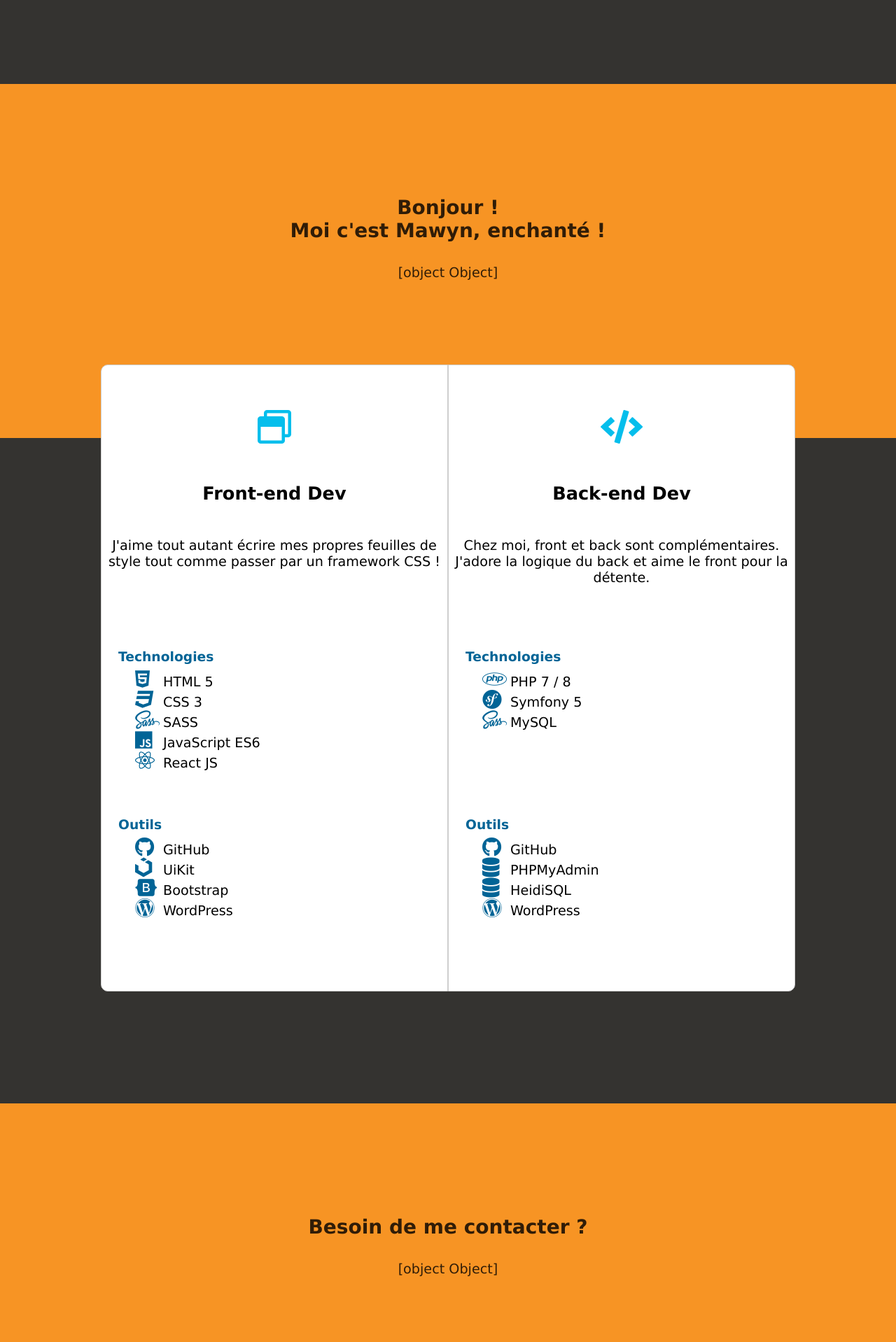
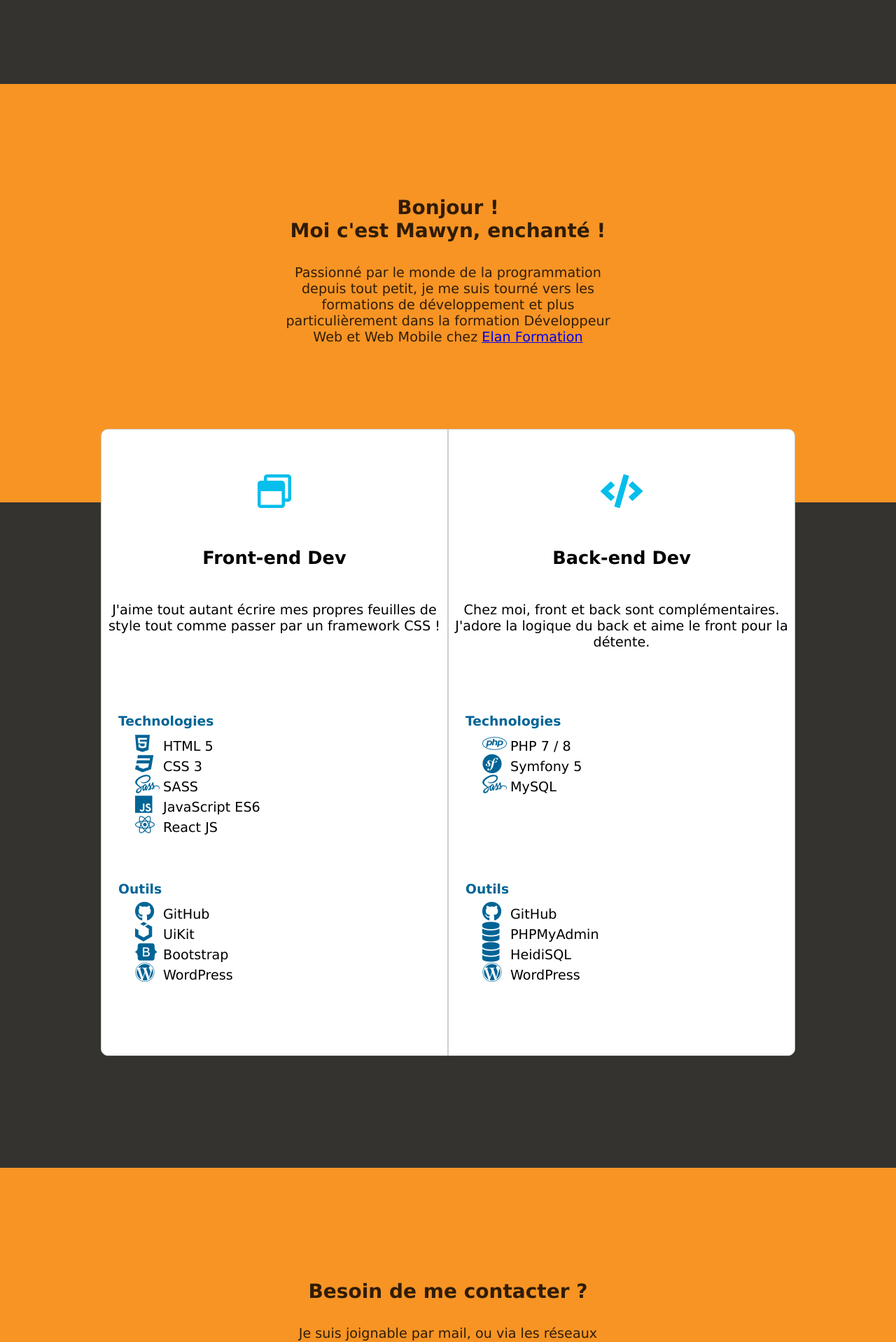
Before and after one commit to Nezertiam/portfolioreact, a React (Create React App) app: page / in a window 1280 px wide. Shown: the part 680-2598 px from the top of the page at 70% size. Built offline with nearby package versions, Linux system fonts and the light colour scheme.

Commit message:
[UPGRADE] Data distribution from app.js

```diff
--- a/colorpicker.css
+++ /dev/null
@@ -1,3 +0,0 @@
-html{
-    color: #63615b;
-}
--- a/src/App.js
+++ b/src/App.js
@@ -1,13 +1,18 @@
+import { useState } from "react";
 import GlobalStyle from "./components/GlobalStyle"
 import Navbar from "./components/Navbar";
 import Intro from "./pages/Intro";
+import data from "./datas/data"
 
 function App() {
+
+  const [datas, setDatas] = useState(data())
+
   return (
     <>
       <GlobalStyle />
       <Navbar />
-      <Intro />
+      <Intro datas={ datas }/>
     </>
   );
 }
--- a/src/components/ColoredSection.js
+++ b/src/components/ColoredSection.js
@@ -4,12 +4,25 @@
 
     return(
         <StyledSection className="coloredSection">
-            <div className="coloredSection__header">
-                <h1 className="coloredSection__title" dangerouslySetInnerHTML={{__html: content.title}}/>
-            </div>
-            <div className="coloredSection__body">
-                <p className="coloredSection__content" dangerouslySetInnerHTML={{__html: content.content}} />
-            </div>
+            {
+                content.title &&
+                <div className="coloredSection__header">
+                    <h1 className="coloredSection__title" dangerouslySetInnerHTML={{ __html: content.title }}/>
+                </div>
+            }
+
+            {
+                content.content &&
+                <div className="coloredSection__body">
+                    <p className="coloredSection__content">
+                        { content.content.text && content.content.text }
+                        {
+                            content.content.url &&
+                            <a href={ content.content.url }>{ content.content.label && content.content.label }</a>
+                        }
+                    </p>
+                </div>
+            }
         </StyledSection>
     )
 
--- a/src/components/Contact.js
+++ b/src/components/Contact.js
@@ -1,19 +1,15 @@
 import styled from 'styled-components'
 import CardsContainer from './styledComponents/CardsContainer'
 import Card from "./Card"
-import data from "../datas/data.js"
-import { useState } from 'react'
 
-const Contact = () => {
-
-    const [contacts, setContacts] = useState(data().contacts)
+const Contact = ({ content }) => {
 
     return (
         <SectionStyled className="contact">
             <CardsContainer className="cards-container">
 
-                {contacts.map(contact => {
-                    return <Card content={contact} />
+                { content.map( contact => {
+                    return <Card content={ contact } />
                 })}
 
             </CardsContainer>
--- a/src/components/Description.js
+++ b/src/components/Description.js
@@ -1,13 +1,9 @@
-import React, { useState } from 'react'
-import data from '../datas/data'
 import ColoredSection from './ColoredSection'
 
-const Description = () => {
-
-    const [desc, setDesc] = useState(data().coloredSections.description)
+const Description = ({ content }) => {
 
     return (
-        <ColoredSection content={desc} />
+        <ColoredSection content={ content } />
     )
 }
 
--- a/src/components/Outro.js
+++ b/src/components/Outro.js
@@ -1,13 +1,9 @@
-import { useState } from 'react'
-import data from '../datas/data'
 import ColoredSection from './ColoredSection'
 
-const Outro = () => {
-
-    const [outro, setOutro] = useState(data().coloredSections.outro)
+const Outro = ({ content }) => {
 
     return (
-        <ColoredSection content={outro} />
+        <ColoredSection content={ content } />
     )
 }
 
--- a/src/components/Skills.js
+++ b/src/components/Skills.js
@@ -1,18 +1,14 @@
-import React, { useState } from 'react'
 import Card from './Card'
 import CardsContainer from './styledComponents/CardsContainer'
-import data from "../datas/data.js"
 
-const Skills = () => {
-
-    const [skills, setData] = useState(data().skills)
+const Skills = ({ content }) => {
 
     return (
         <section className="skills">
             <CardsContainer className="cards-container">
 
-                {skills.map(skill => {
-                    return <Card content={skill} />
+                { content.map(skill => {
+                    return <Card content={ skill } />
                 })}
 
 
--- a/src/pages/Intro.js
+++ b/src/pages/Intro.js
@@ -1,16 +1,16 @@
-
 import {Description, Outro, Hero, Portfolio, Skills, Contact} from '../components/index'
 
 
-const Intro = () => {
+const Intro = ({ datas }) => {
+
     return (
         <>
             <Hero />
-            <Description />
-            <Skills />
+            <Description content={ datas.coloredSections.description }/>
+            <Skills content={ datas.skills }/>
             <Portfolio />
-            <Outro />
-            <Contact />
+            <Outro content={ datas.coloredSections.outro }/>
+            <Contact content={ datas.contacts }/>
         </>
     )
 }
```
